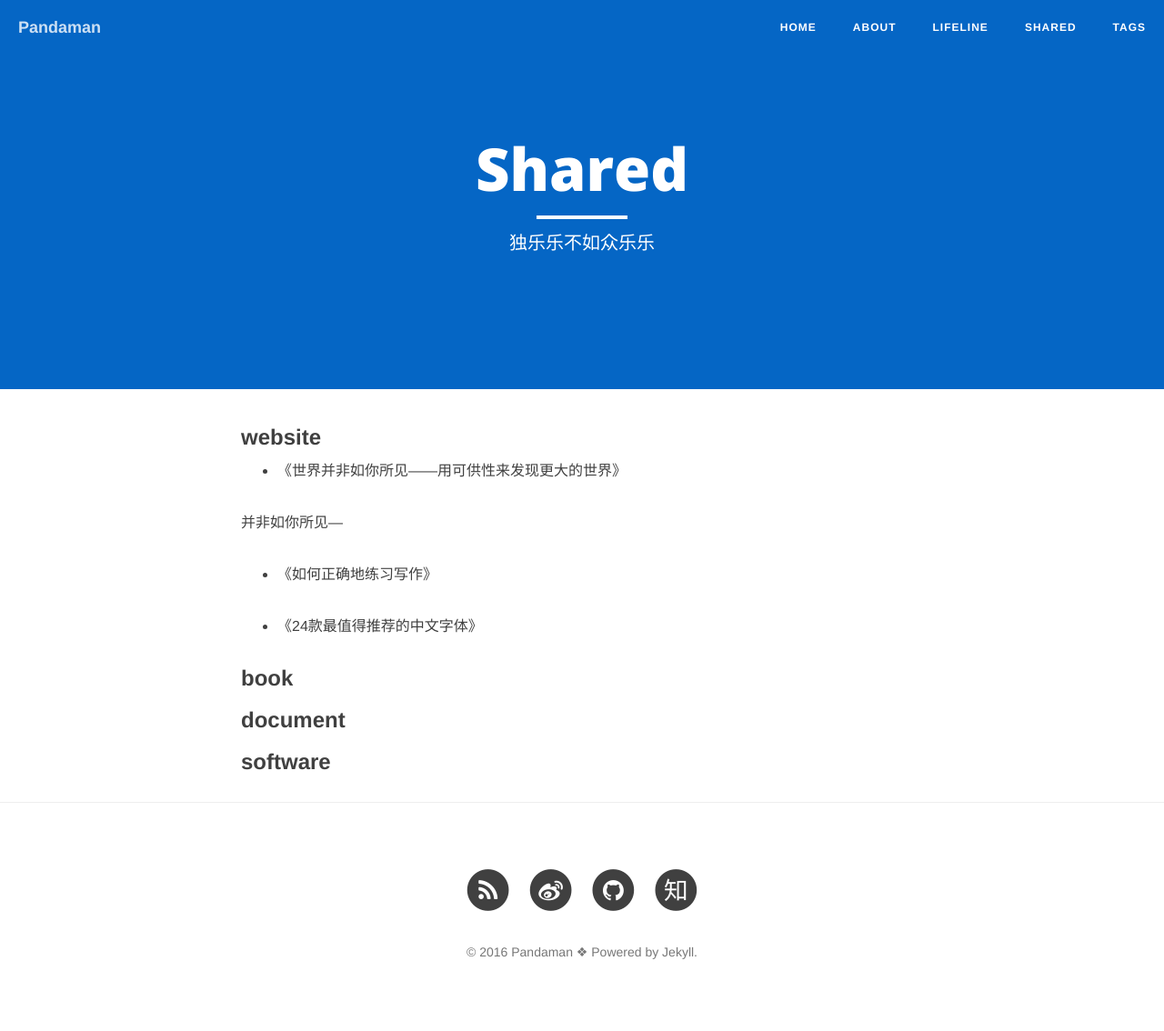
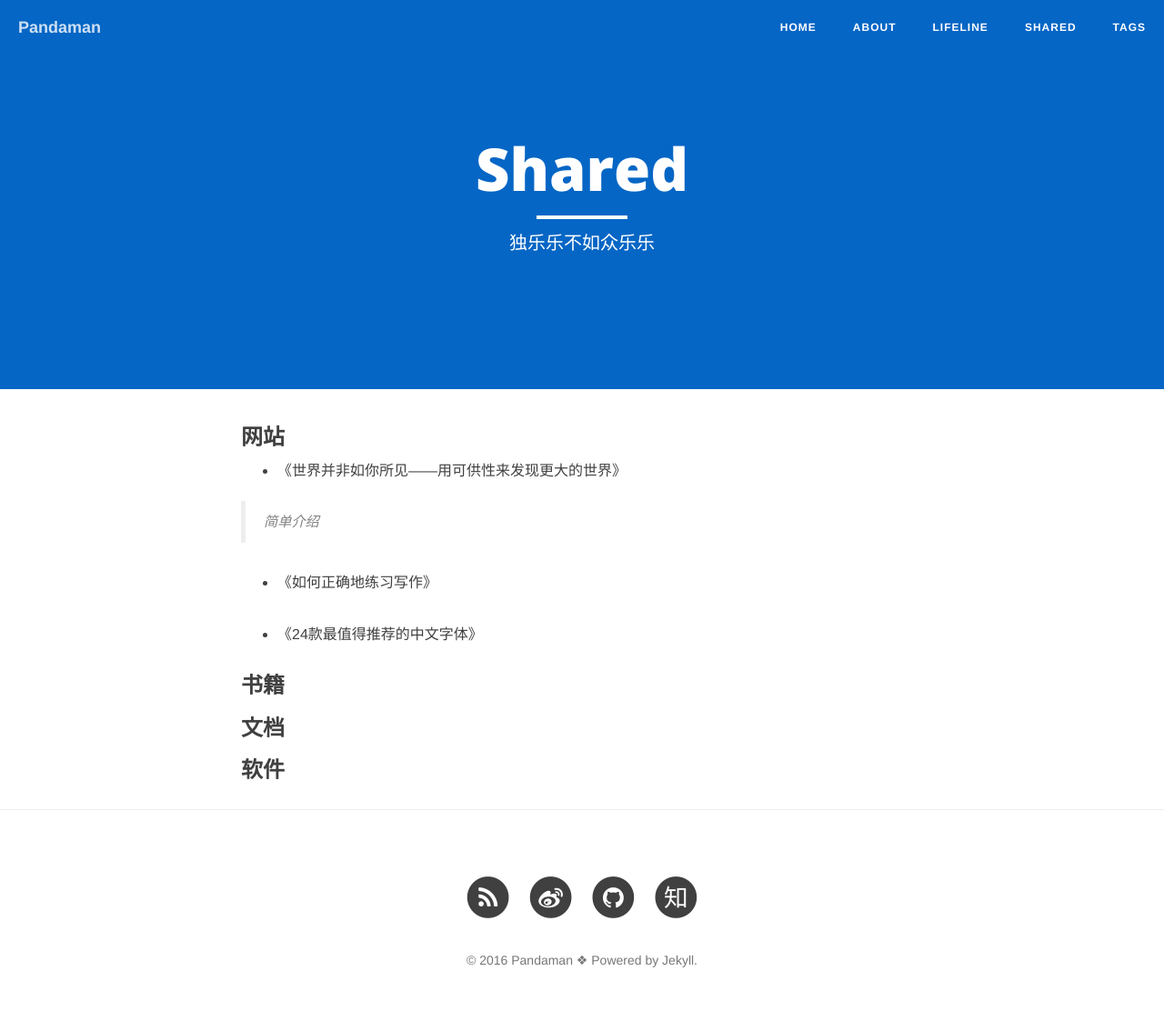
Before and after one commit to ceares/ceares.github.io, a Jekyll site: the page built from shared.md, in a window 1280 px wide. Shown: the whole page at 91% size. Built offline with Jekyll 4.4.1, drawn with Linux system fonts in a browser that asks for light colours; nearby versions of some CDN libraries.

Commit message:
Update shared.md

```diff
--- a/shared.md
+++ b/shared.md
@@ -6,19 +6,19 @@ header-img: "img/zhihu.jpg"
 ---
 
 
-### website
+### 网站
 
 - [《世界并非如你所见——用可供性来发现更大的世界》](http://www.jianshu.com/p/6f1404e0240d)
 
-并非如你所见—
+> 简单介绍
 
 - [《如何正确地练习写作》](http://www.jianshu.com/p/2621444b619d)
 
 - [《24款最值得推荐的中文字体》](http://cnfeat.com/blog/2015/05/22/a-24-chinese-fonts/)
 
-### book
+### 书籍
 
 
-### document
+### 文档
 
-### software
+### 软件
```
